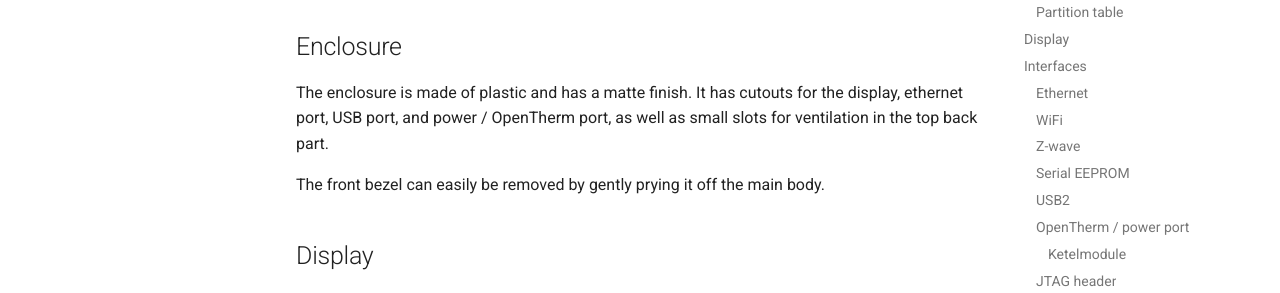
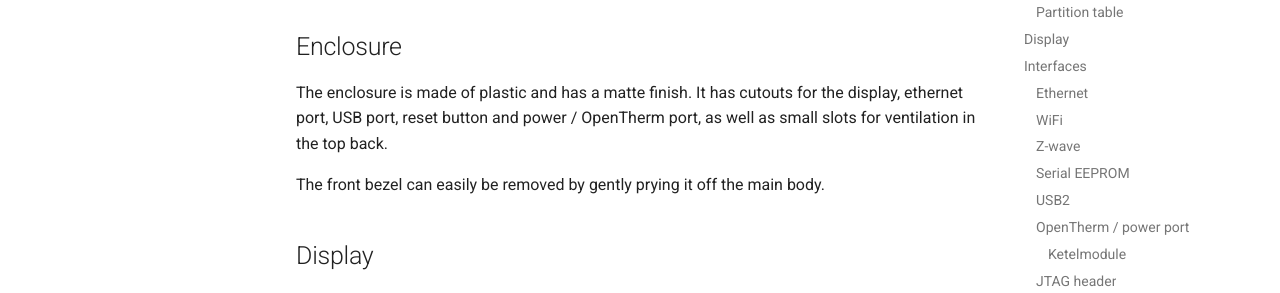
Before and after one commit to deobfuscated-org/toon, an MkDocs documentation site: the page built from docs/hardware/toonv1.md, in a window 1280 px wide and 900 px high, scrolled down 5145 px. Shown: the part 177-470 px from the top of the window. Built offline with MkDocs 1.6.1 and Material for MkDocs 9.7.7, drawn with Linux system fonts in a browser that asks for light colours.

Commit message:
add reset button to enclosure cut-outs

```diff
--- a/docs/hardware/toonv1.md
+++ b/docs/hardware/toonv1.md
@@ -217,8 +217,8 @@ together.
 
 ## Enclosure
 The enclosure is made of plastic and has a matte finish. It has cutouts for
-the display, ethernet port, USB port, and power / OpenTherm port, as well as
-small slots for ventilation in the top back part.
+the display, ethernet port, USB port, reset button and power / OpenTherm port,
+as well as small slots for ventilation in the top back.
 
 The front bezel can easily be removed by gently prying it off the main body.
 
```
